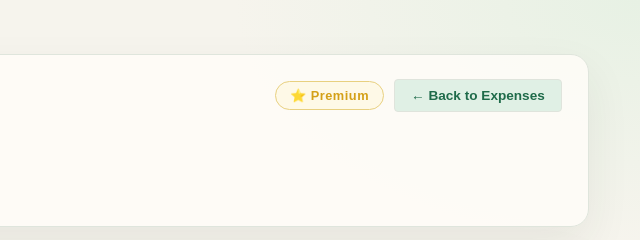
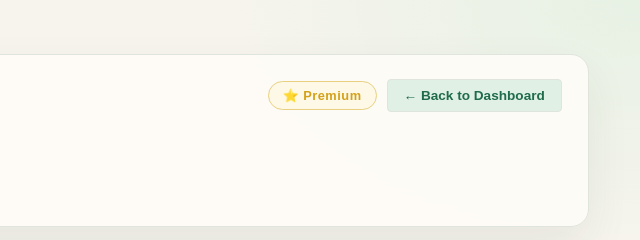
Before and after one commit to Sujalyadav-150/Expense-tracker-app, a website: page frontend/report.html in a window 1280 px wide. Shown: the top 240 px of the page, 640-1280 px from the left. Drawn offline with Linux system fonts and the light colour scheme; no server answers; sample sign-in values are in the browser's storage.

Commit message:
Fix report back button to dashboard

```diff
--- a/frontend/report.html
+++ b/frontend/report.html
@@ -17,7 +17,7 @@
       </div>
       <div class="header-actions">
         <span id="premiumBadge" class="premium-badge" hidden>⭐ Premium</span>
-        <a href="/expenses.html" class="nav-link-btn" id="backToExpensesBtn">← Back to Expenses</a>
+        <a href="/" class="nav-link-btn" id="backToExpensesBtn">← Back to Dashboard</a>
       </div>
     </header>
 
```
